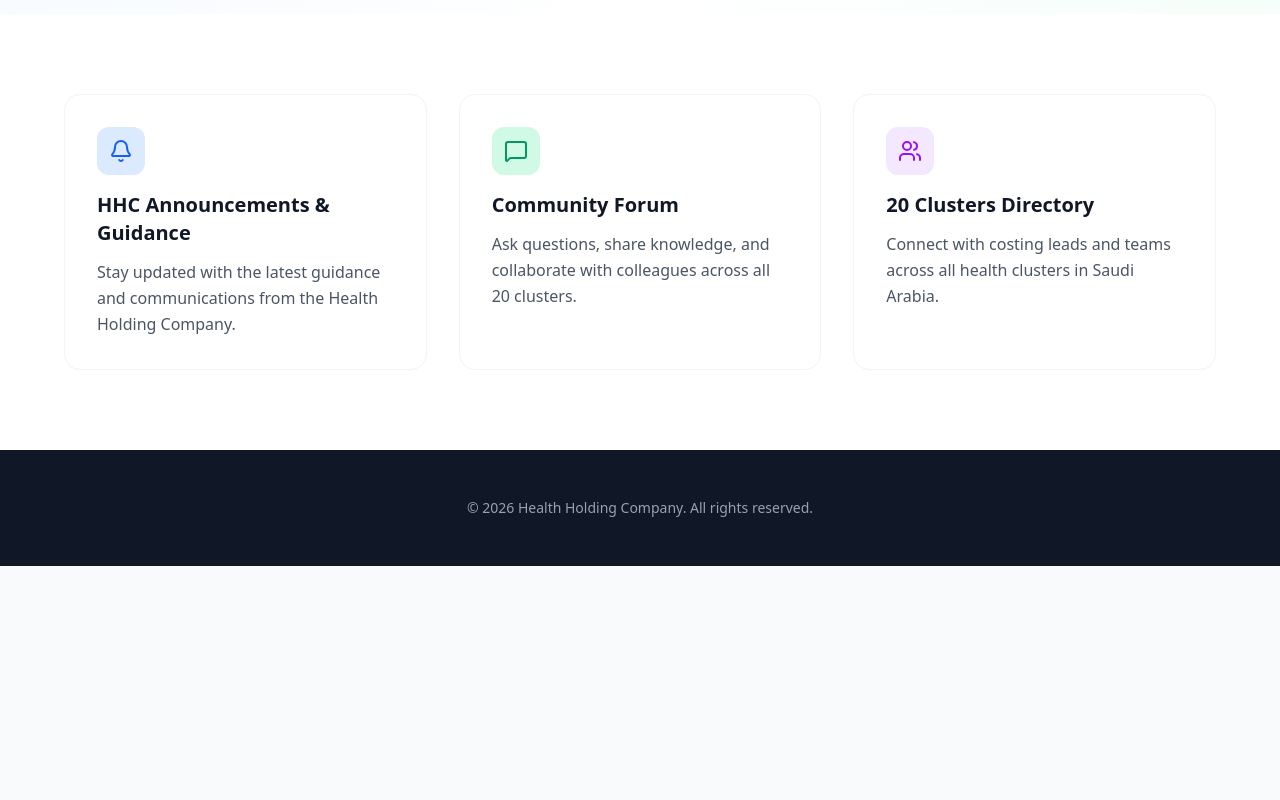
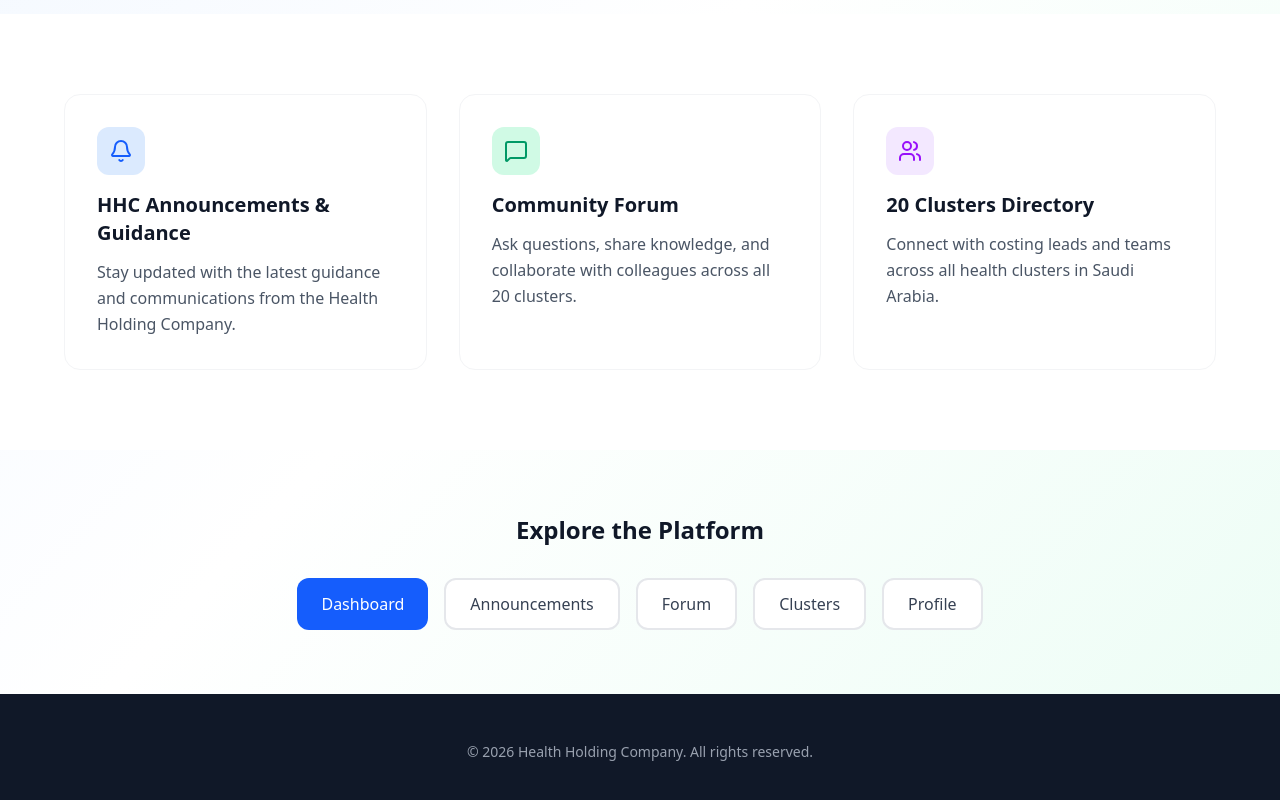
Before and after one commit to mohammedimran2901/hhc-community-platform, a Next.js app: page / in a window 1280 px wide. Shown: the part 576-1376 px from the top of the page. Before the commit the page ends 1142 px from the top, so only its background shows below. Built offline with nearby package versions, Linux system fonts and the light colour scheme.

Commit message:
Add direct links to all pages from landing page so you can explore without signing in

```diff
--- a/src/app/page.tsx
+++ b/src/app/page.tsx
@@ -67,7 +67,7 @@ export default function LandingPage() {
       <section className="py-20 px-4 bg-white">
         <div className="max-w-6xl mx-auto">
           <div className="grid md:grid-cols-3 gap-8">
-            <div className="p-8 rounded-2xl border border-gray-100 hover:border-blue-100 hover:shadow-lg transition-all">
+            <Link href="/dashboard" className="p-8 rounded-2xl border border-gray-100 hover:border-blue-100 hover:shadow-lg transition-all">
               <div className="w-12 h-12 bg-blue-100 rounded-xl flex items-center justify-center mb-4">
                 <Bell className="w-6 h-6 text-blue-600" />
               </div>
@@ -75,9 +75,9 @@ export default function LandingPage() {
               <p className="text-gray-600 leading-relaxed">
                 Stay updated with the latest guidance and communications from the Health Holding Company.
               </p>
-            </div>
+            </Link>
 
-            <div className="p-8 rounded-2xl border border-gray-100 hover:border-emerald-100 hover:shadow-lg transition-all">
+            <Link href="/forum" className="p-8 rounded-2xl border border-gray-100 hover:border-emerald-100 hover:shadow-lg transition-all">
               <div className="w-12 h-12 bg-emerald-100 rounded-xl flex items-center justify-center mb-4">
                 <MessageSquare className="w-6 h-6 text-emerald-600" />
               </div>
@@ -85,9 +85,9 @@ export default function LandingPage() {
               <p className="text-gray-600 leading-relaxed">
                 Ask questions, share knowledge, and collaborate with colleagues across all 20 clusters.
               </p>
-            </div>
+            </Link>
 
-            <div className="p-8 rounded-2xl border border-gray-100 hover:border-purple-100 hover:shadow-lg transition-all">
+            <Link href="/clusters" className="p-8 rounded-2xl border border-gray-100 hover:border-purple-100 hover:shadow-lg transition-all">
               <div className="w-12 h-12 bg-purple-100 rounded-xl flex items-center justify-center mb-4">
                 <Users className="w-6 h-6 text-purple-600" />
               </div>
@@ -95,7 +95,31 @@ export default function LandingPage() {
               <p className="text-gray-600 leading-relaxed">
                 Connect with costing leads and teams across all health clusters in Saudi Arabia.
               </p>
-            </div>
+            </Link>
+          </div>
+        </div>
+      </section>
+
+      {/* Demo Quick Links */}
+      <section className="py-16 px-4">
+        <div className="max-w-6xl mx-auto text-center">
+          <h2 className="text-2xl font-bold text-gray-900 mb-8">Explore the Platform</h2>
+          <div className="flex flex-wrap justify-center gap-4">
+            <Link href="/dashboard" className="inline-flex items-center gap-2 bg-blue-600 text-white px-6 py-3 rounded-xl hover:bg-blue-700 font-medium transition-colors">
+              Dashboard
+            </Link>
+            <Link href="/announcements" className="inline-flex items-center gap-2 bg-white text-gray-700 px-6 py-3 rounded-xl border-2 border-gray-200 hover:border-gray-300 font-medium transition-colors">
+              Announcements
+            </Link>
+            <Link href="/forum" className="inline-flex items-center gap-2 bg-white text-gray-700 px-6 py-3 rounded-xl border-2 border-gray-200 hover:border-gray-300 font-medium transition-colors">
+              Forum
+            </Link>
+            <Link href="/clusters" className="inline-flex items-center gap-2 bg-white text-gray-700 px-6 py-3 rounded-xl border-2 border-gray-200 hover:border-gray-300 font-medium transition-colors">
+              Clusters
+            </Link>
+            <Link href="/profile" className="inline-flex items-center gap-2 bg-white text-gray-700 px-6 py-3 rounded-xl border-2 border-gray-200 hover:border-gray-300 font-medium transition-colors">
+              Profile
+            </Link>
           </div>
         </div>
       </section>
```
